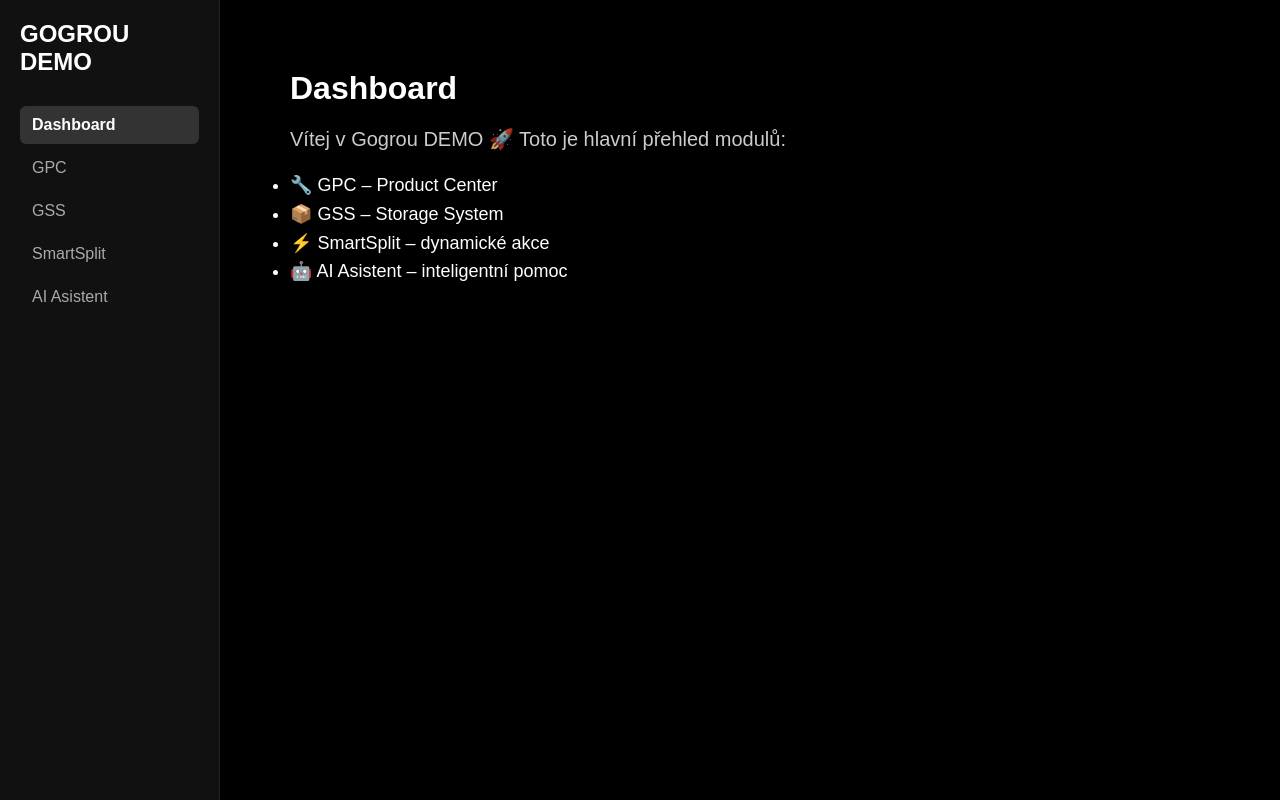
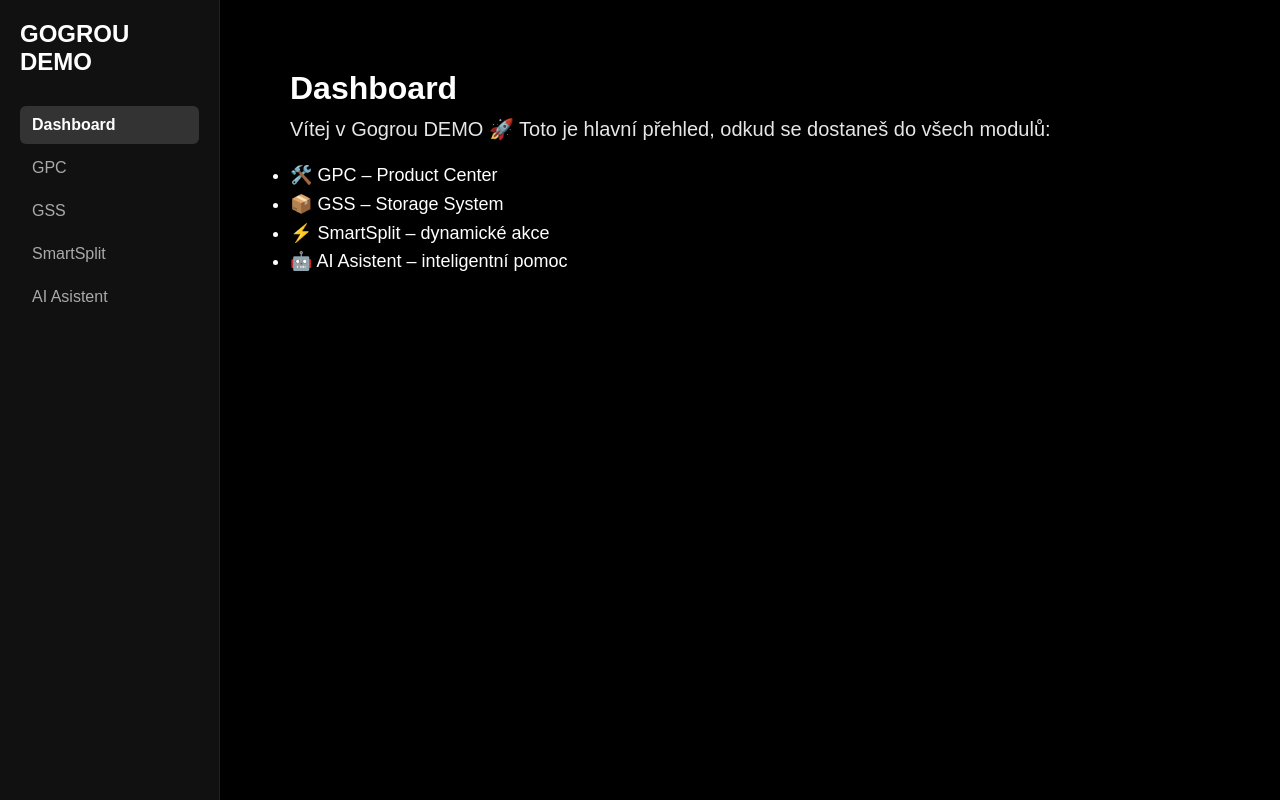
Before and after one commit to gogrou-app/gogrou-demo, a Next.js app: page / in a window 1280 px wide. Built offline with nearby package versions, Linux system fonts and the light colour scheme.

Commit message:
Update page.js

```diff
--- a/app/page.js
+++ b/app/page.js
@@ -1,17 +1,20 @@
 export default function Page() {
   return (
     <div style={{ padding: "40px" }}>
-      <h1 style={{ fontSize: "32px", fontWeight: "bold", marginBottom: "20px" }}>
-        Dashboard
-      </h1>
+      <h1>Dashboard</h1>
 
-      <p style={{ fontSize: "20px", opacity: 0.8 }}>
-        Vítej v Gogrou DEMO 🚀
-        Toto je hlavní přehled modulů:
+      <p
+        style={{
+          marginTop: "10px",
+          fontSize: "20px",
+          opacity: 0.9,
+        }}
+      >
+        Vítej v Gogrou DEMO 🚀 Toto je hlavní přehled, odkud se dostaneš do všech modulů:
       </p>
 
       <ul style={{ marginTop: "20px", fontSize: "18px", lineHeight: "1.6" }}>
-        <li>🔧 GPC – Product Center</li>
+        <li>🛠️ GPC – Product Center</li>
         <li>📦 GSS – Storage System</li>
         <li>⚡ SmartSplit – dynamické akce</li>
         <li>🤖 AI Asistent – inteligentní pomoc</li>
```
